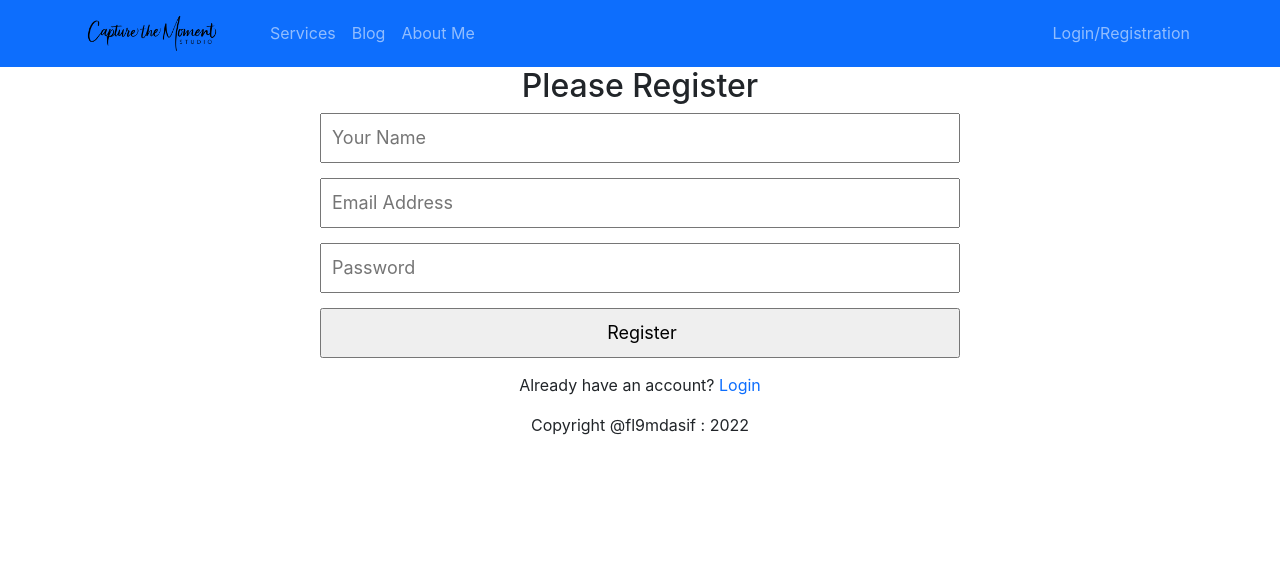
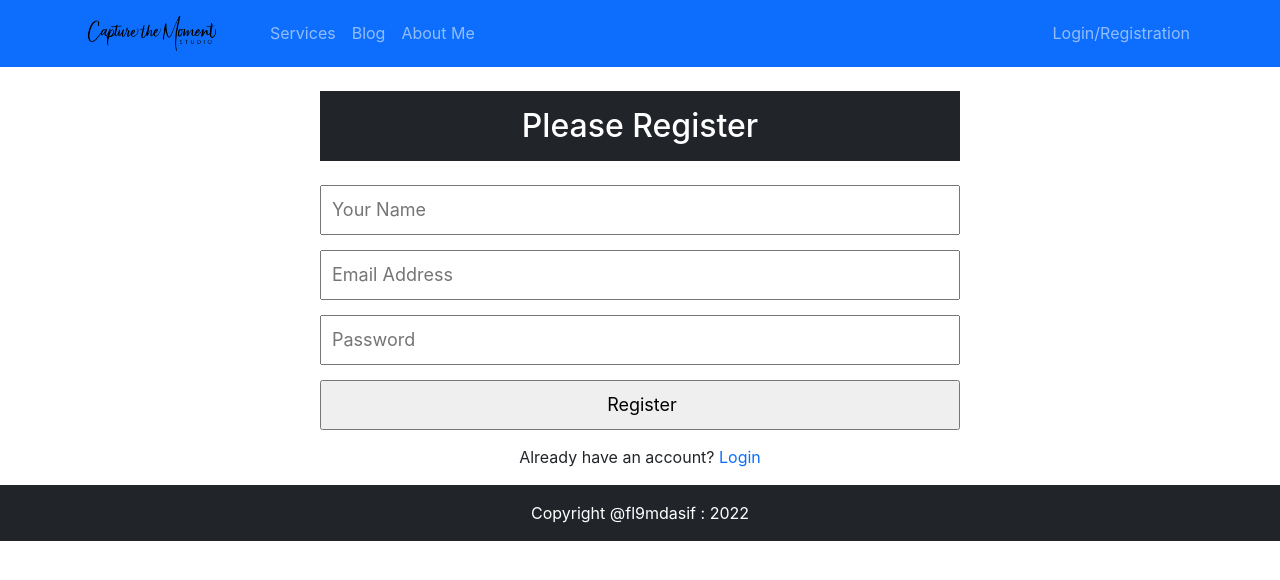
Before and after one commit to fl9mdasif/Indeoendent-service-provider, a React (Create React App) app: page /registration in a window 1280 px wide. Shown: the top 580 px of the page. Built offline with nearby package versions, Linux system fonts and the light colour scheme.

Commit message:
created firebase project & app  named: capturedmoment

```diff
--- a/package.json
+++ b/package.json
@@ -7,6 +7,7 @@
     "@testing-library/react": "^13.1.1",
     "@testing-library/user-event": "^13.5.0",
     "bootstrap": "^5.1.3",
+    "firebase": "^9.6.11",
     "react": "^18.0.0",
     "react-bootstrap": "^2.2.3",
     "react-dom": "^18.0.0",
--- a/src/pages/CheckOut/CheckOut.js
+++ b/src/pages/CheckOut/CheckOut.js
@@ -12,14 +12,13 @@ const CheckOut = () => {
         <div >
             <h1 className="bg-dark py-4 text-white">Please Check Out</h1>
             <form onSubmit={handleCheckOut} className="checkOut-form" >
+
                 <input type="text" name="name" id="" placeholder='Your Name'/>
-
                 <input type="email" name="email" id="" placeholder='Email Address' required/>
-
                 <input type="text" name="address" id="" placeholder='Your Address' required/>
                 <input type="number" name="number" id="" placeholder='Your Phone' required/>
+                <input className="bg-dark text-white" type="submit" value="Proceed CheckOut" />
 
-                <input className="bg-dark text-white" type="submit" value="Proceed CheckOut" />
             </form>
         </div>
     );
--- a/src/pages/Common/Footer/Footer.js
+++ b/src/pages/Common/Footer/Footer.js
@@ -5,7 +5,7 @@ const Footer = () => {
     const year = date.getFullYear();
     return (
         <div>
-            <p>Copyright @fl9mdasif : {year}</p>
+            <p className="bg-dark text-white p-3 mb-0">Copyright @fl9mdasif : {year}</p>
         </div>
     );
 };
--- a/src/pages/Login/Login/Login.js
+++ b/src/pages/Login/Login/Login.js
@@ -13,12 +13,12 @@ const Login = () => {
         const email = event.target.email.value;
         const password = event.target.password.value;
 
-
         console.log( email, password)
     }
     return (
+
         <div className="login-form">
-            <h2 style={{textAlign: 'center'}}>Please Login</h2>
+            <h2 className="my-4 bg-dark text-white py-3 text-center">Please Login</h2>
             <form onSubmit={handleSubmit}>
 
                 <input type="email" name="email" id="" placeholder='Email Address' required/>
--- a/src/pages/Login/Registration/Registration.js
+++ b/src/pages/Login/Registration/Registration.js
@@ -20,7 +20,7 @@ const Registration = () => {
     }
     return (
         <div className='register-form'>
-            <h2 style={{textAlign: 'center'}}>Please Register</h2>
+            <h2 className="my-4 bg-dark text-white py-3 text-center" >Please Register</h2>
             <form onSubmit={handleSubmit}>
                 <input type="text" name="name" id="" placeholder='Your Name'/>
 
```
Also changed, not shown: 1 other file (tests, documents, lock files or other folders).
